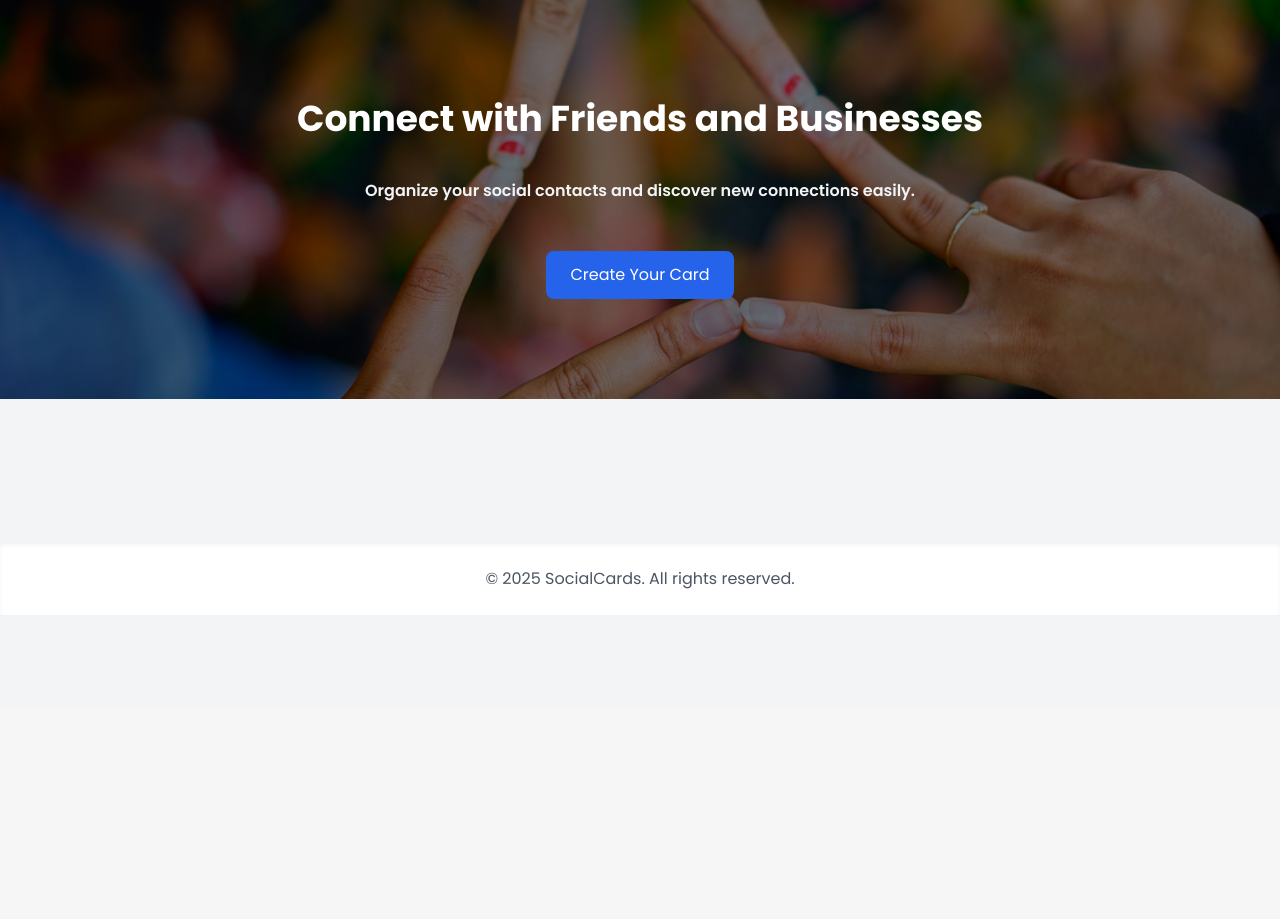
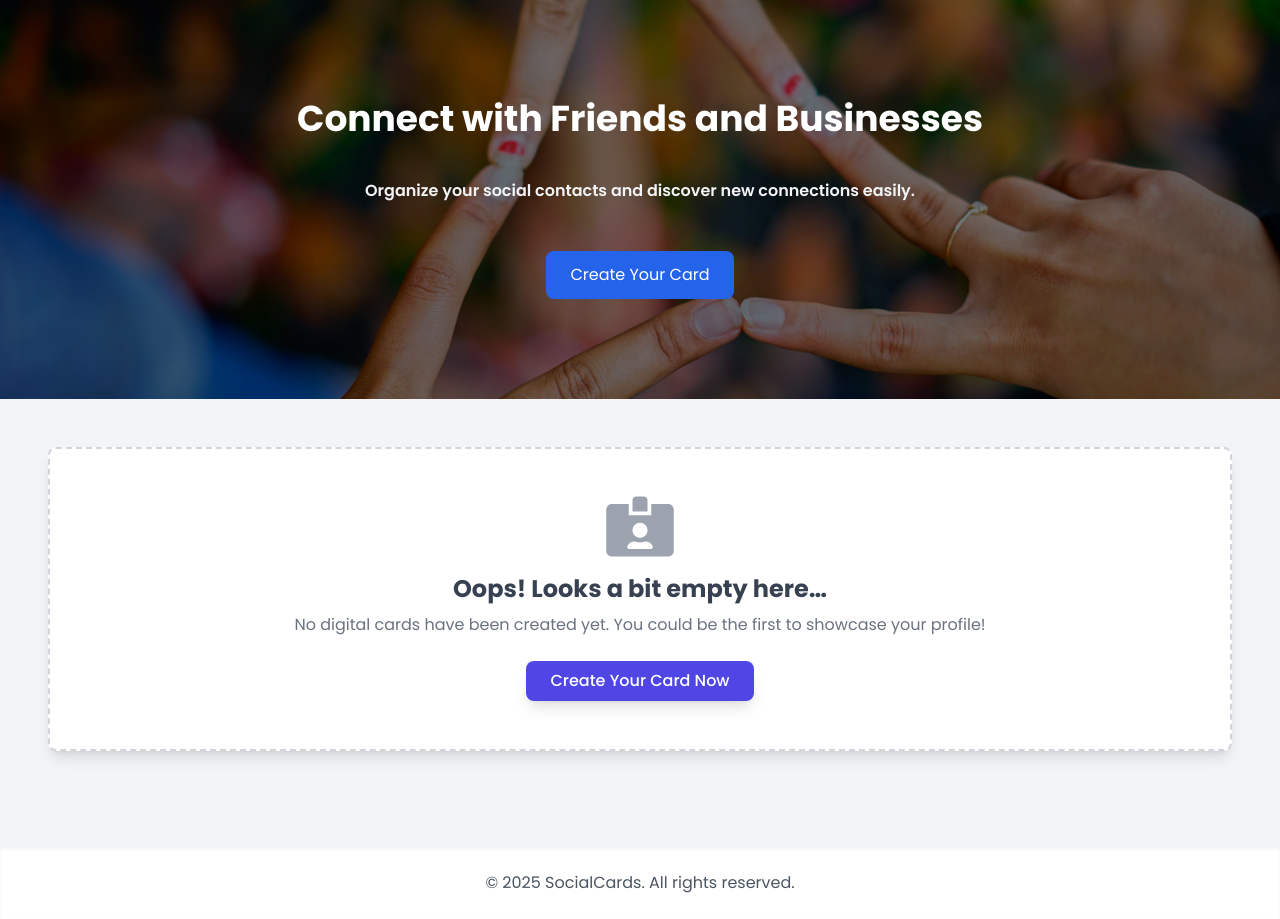
Before and after one commit to latif83/socialcards, a PHP site: page / in a window 1280 px wide. Shown: the part 93-1012 px from the top of the page. Before the commit the page ends 682 px from the top, so only its background shows below. Run offline with PHP 8.4, Linux system fonts and the light colour scheme; some libraries are stand-ins or nearby versions.

Commit message:
Updates with when the cards are empty!

```diff
--- a/publiccards.php
+++ b/publiccards.php
@@ -80,6 +80,22 @@
         </div>
     <?php endfor; ?>
 </div>
+
+
+<div id="noCardsBox"
+    class="text-center p-12 bg-white rounded-lg shadow-lg border-2 border-dashed border-gray-300">
+    <i class="fas fa-id-card-alt text-6xl text-gray-400 mb-4"></i>
+    <p class="text-2xl text-gray-700 font-bold mb-2">Oops! Looks a bit empty here…</p>
+    <p class="text-gray-500 mb-6">No digital cards have been created yet. You could be the first to showcase your
+        profile!</p>
+    <a href="dashboard.php?page=create-card"
+        class="inline-block bg-indigo-600 hover:bg-indigo-700 text-white font-medium py-2 px-6 rounded-lg shadow-lg transition">
+        Create Your Card Now
+    </a>
+</div>
+
+
+
 
 <div id="cardsContainer" class="grid xl:grid-cols-4 lg:grid-cols-3 md:grid-cols-3 sm:grid-cols-2 gap-4">
 
```
